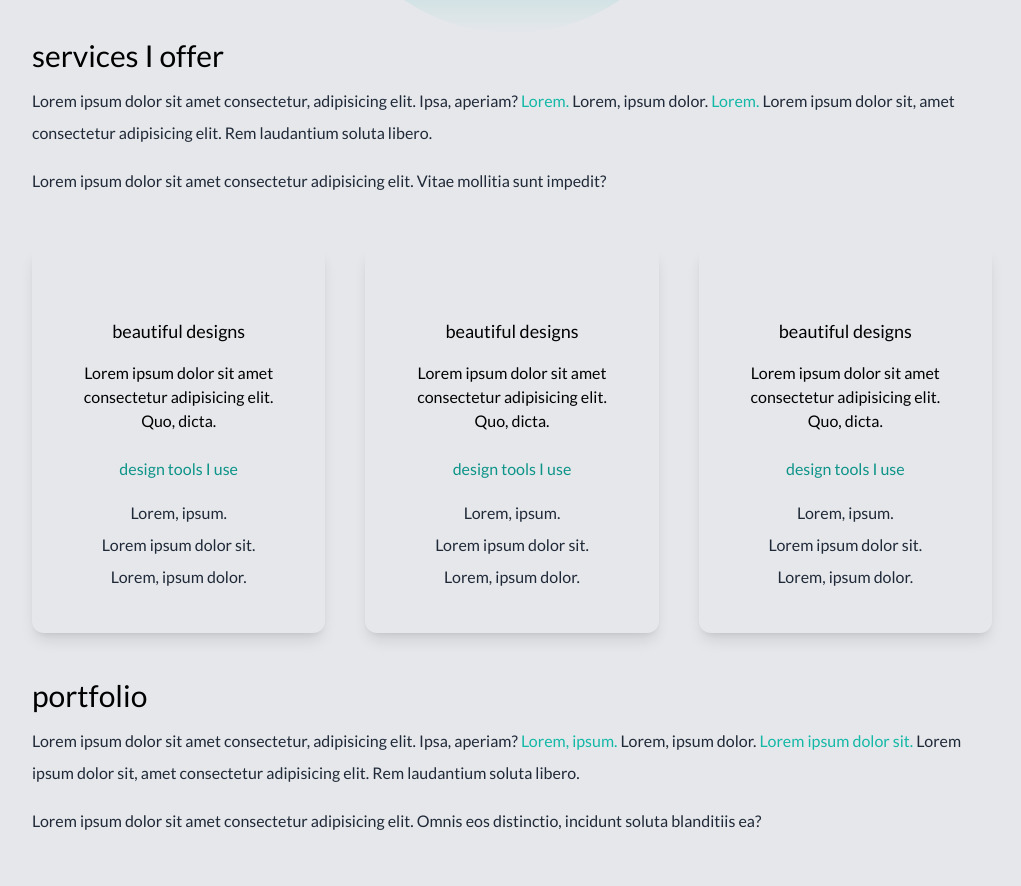
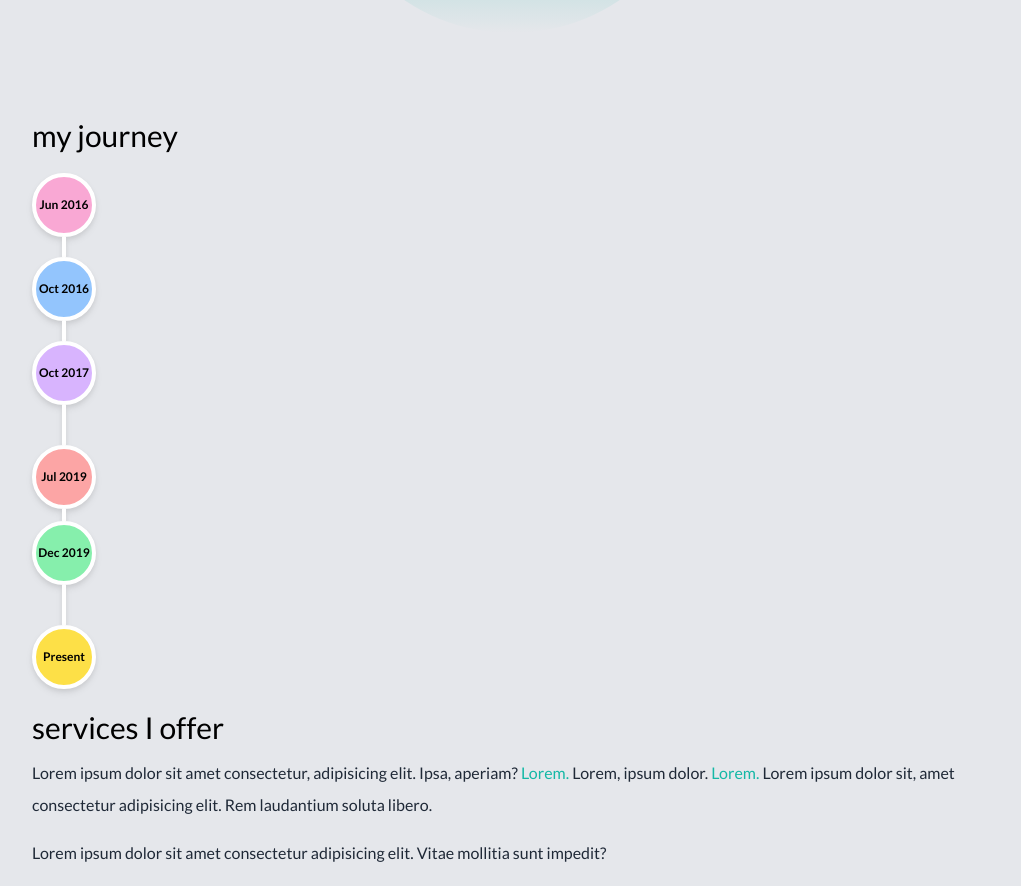
Before and after one commit to DevLukeHere/nextjs-portfolio, a Next.js app: page / in a window 1280 px wide. Shown: the part 963-1849 px from the top of the page, without its empty margins (128-1149 px from the left). Built offline with nearby package versions, Linux system fonts and the light colour scheme.

Commit message:
style: add career timeline section

```diff
--- a/app/page.tsx
+++ b/app/page.tsx
@@ -60,7 +60,6 @@ export default function Home() {
               </li>
             </ul>
           </nav>
-
           <div className="text-center p-10">
             <h2 className="text-5xl py-2 text-teal-600 font-medium md:text-6xl font-burtons">
               luke wong
@@ -93,9 +92,134 @@ export default function Home() {
               />
             </a>
           </div>
-          <div className="relative bg-gradient-to-b from-teal-500 rounded-full w-80 h-80 mt-20 mx-auto overflow-hidden md:h-96 md:w-96">
+          <div className="relative bg-gradient-to-b from-teal-500 rounded-full w-56 h-56 mt-20 mx-auto mb-20 overflow-hidden md:h-96 md:w-96">
             {/* import image of profile */}
             {/* <Image src="" fill style={{ objectFit: "cover" }} alt="profile photo" /> */}
+          </div>
+        </section>
+
+        <section>
+          <h3 className="text-3xl py-1 dark:text-gray-200">my journey</h3>
+          <div className="my-4 grid md:grid-cols-[auto_1fr]">
+            <div className="flex flex-col items-center">
+              <div className="w-16 h-16 bg-pink-300 rounded-full drop-shadow-md border-4 border-white border-solid grid place-items-center">
+                <p className="capitalize text-black font-bold text-xs">
+                  jun 2016
+                </p>
+              </div>
+              <div className="w-1 h-5 bg-white drop-shadow-md"></div>
+
+              <div className="w-16 h-16 bg-blue-300 rounded-full drop-shadow-md border-4 border-white border-solid grid place-items-center">
+                <p className="capitalize text-black font-bold text-xs">
+                  oct 2016
+                </p>
+              </div>
+              <div className="w-1 h-5 bg-white drop-shadow-md"></div>
+
+              <div className="w-16 h-16 bg-purple-300 rounded-full drop-shadow-md border-4 border-white border-solid grid place-items-center">
+                <p className="capitalize text-black font-bold text-xs">
+                  oct 2017
+                </p>
+              </div>
+              <div className="w-1 h-10 bg-white drop-shadow-md"></div>
+
+              <div className="w-16 h-16 bg-red-300 rounded-full drop-shadow-md border-4 border-white border-solid grid place-items-center">
+                <p className="capitalize text-black font-bold text-xs">
+                  jul 2019
+                </p>
+              </div>
+              <div className="w-1 h-3 bg-white drop-shadow-md"></div>
+
+              <div className="w-16 h-16 bg-green-300 rounded-full drop-shadow-md border-4 border-white border-solid grid place-items-center">
+                <p className="capitalize text-black font-bold text-xs">
+                  dec 2019
+                </p>
+              </div>
+              <div className="w-1 h-10 bg-white drop-shadow-md"></div>
+
+              <div className="w-16 h-16 bg-yellow-300 rounded-full drop-shadow-md border-4 border-white border-solid grid place-items-center">
+                <p className="capitalize text-black font-bold text-xs">
+                  present
+                </p>
+              </div>
+            </div>
+
+            <div className="">
+              {/* <div className="p-5 bg-white drop-shadow-md rounded-lg">
+                <p className="capitalize text-teal-600 font-extrabold text-sm">
+                  jun 2016
+                </p>
+                <h4 className="text-gray-800 font-bold text-lg">
+                  Graduated @ The University of Birmingham.
+                </h4>
+                <p className="text-gray-800 text-base">
+                  Lorem ipsum dolor sit amet consectetur adipisicing elit. Vero
+                  a provident ea, at repellat architecto beatae omnis neque
+                  necessitatibus alias. Deserunt, ducimus natus sed eos odio ea
+                  excepturi exercitationem aperiam!
+                </p>
+              </div>
+
+              <div className="p-5 bg-white drop-shadow-md rounded-lg">
+                <p className="capitalize text-teal-600 font-extrabold text-sm">
+                  oct 2016
+                </p>
+                <h4 className="text-gray-800 font-bold text-lg">
+                  Chemist @ Rovski Sdn. Bhd.
+                </h4>
+                <p className="text-gray-800 text-base">
+                  Lorem ipsum dolor sit amet consectetur adipisicing elit. Vero
+                  a provident ea, at repellat architecto beatae omnis neque
+                  necessitatibus alias. Deserunt, ducimus natus sed eos odio ea
+                  excepturi exercitationem aperiam!
+                </p>
+              </div>
+
+              <div className="p-5 bg-white drop-shadow-md rounded-lg">
+                <p className="capitalize text-teal-600 font-extrabold text-sm">
+                  oct 2017
+                </p>
+                <h4 className="text-gray-800 font-bold text-lg">
+                  Project Engineer @ Lipochem Sdn. Bhd.
+                </h4>
+                <p className="text-gray-800 text-base">
+                  Lorem ipsum dolor sit amet consectetur adipisicing elit. Vero
+                  a provident ea, at repellat architecto beatae omnis neque
+                  necessitatibus alias. Deserunt, ducimus natus sed eos odio ea
+                  excepturi exercitationem aperiam!
+                </p>
+              </div>
+
+              <div className="p-5 bg-white drop-shadow-md rounded-lg">
+                <p className="capitalize text-teal-600 font-extrabold text-sm">
+                  jul 2019
+                </p>
+                <h4 className="text-gray-800 font-bold text-lg">
+                  Enrolled @ NEXT Academy.
+                </h4>
+                <p className="text-gray-800 text-base">
+                  Lorem ipsum dolor sit amet consectetur adipisicing elit. Vero
+                  a provident ea, at repellat architecto beatae omnis neque
+                  necessitatibus alias. Deserunt, ducimus natus sed eos odio ea
+                  excepturi exercitationem aperiam!
+                </p>
+              </div>
+
+              <div className="p-5 bg-white drop-shadow-md rounded-lg">
+                <p className="capitalize text-teal-600 font-extrabold text-sm">
+                  dec 2019
+                </p>
+                <h4 className="text-gray-800 font-bold text-lg">
+                  Web Developer @ Hiredly.
+                </h4>
+                <p className="text-gray-800 text-base">
+                  Lorem ipsum dolor sit amet consectetur adipisicing elit. Vero
+                  a provident ea, at repellat architecto beatae omnis neque
+                  necessitatibus alias. Deserunt, ducimus natus sed eos odio ea
+                  excepturi exercitationem aperiam!
+                </p>
+              </div> */}
+            </div>
           </div>
         </section>
 
```
